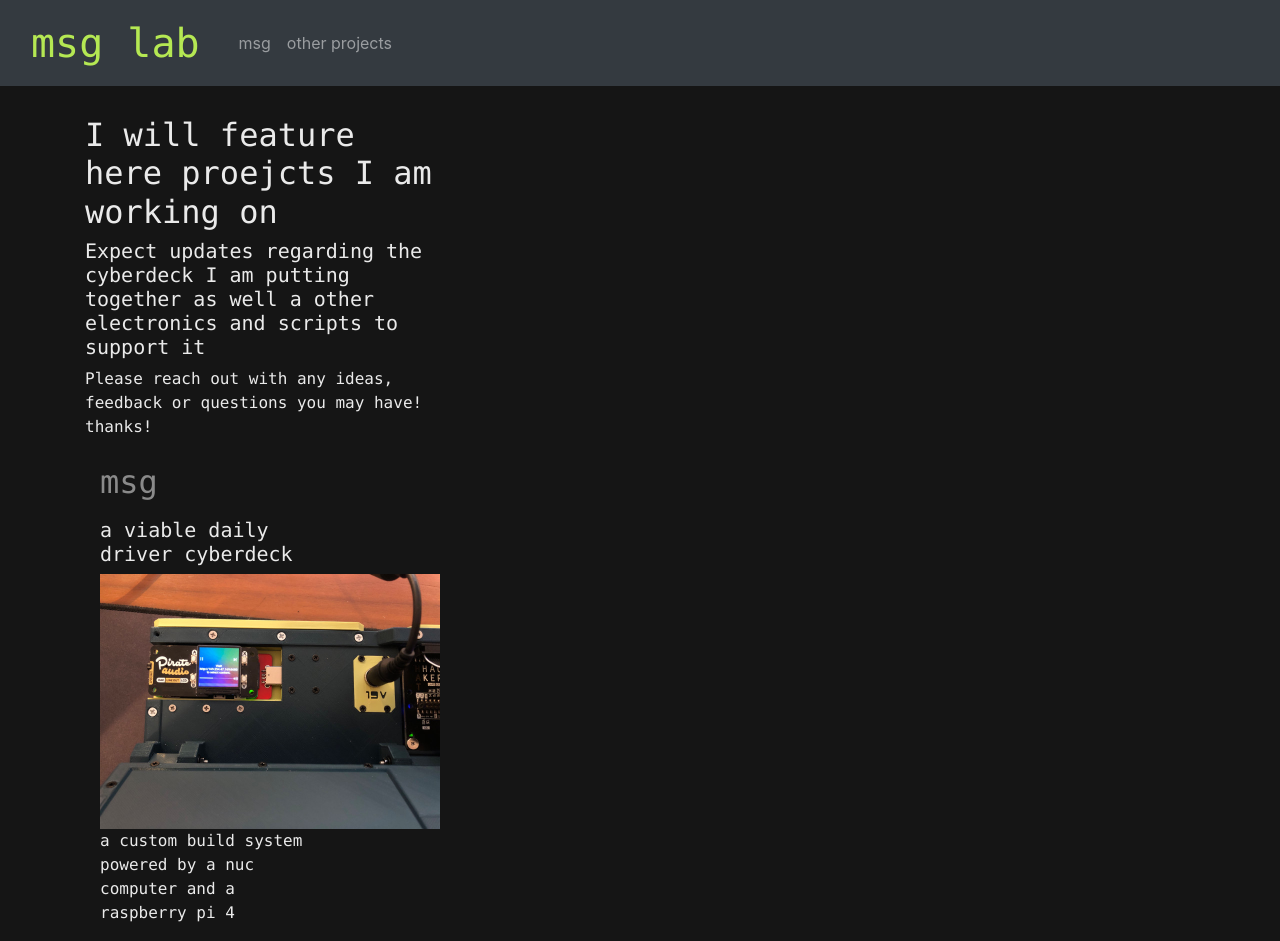
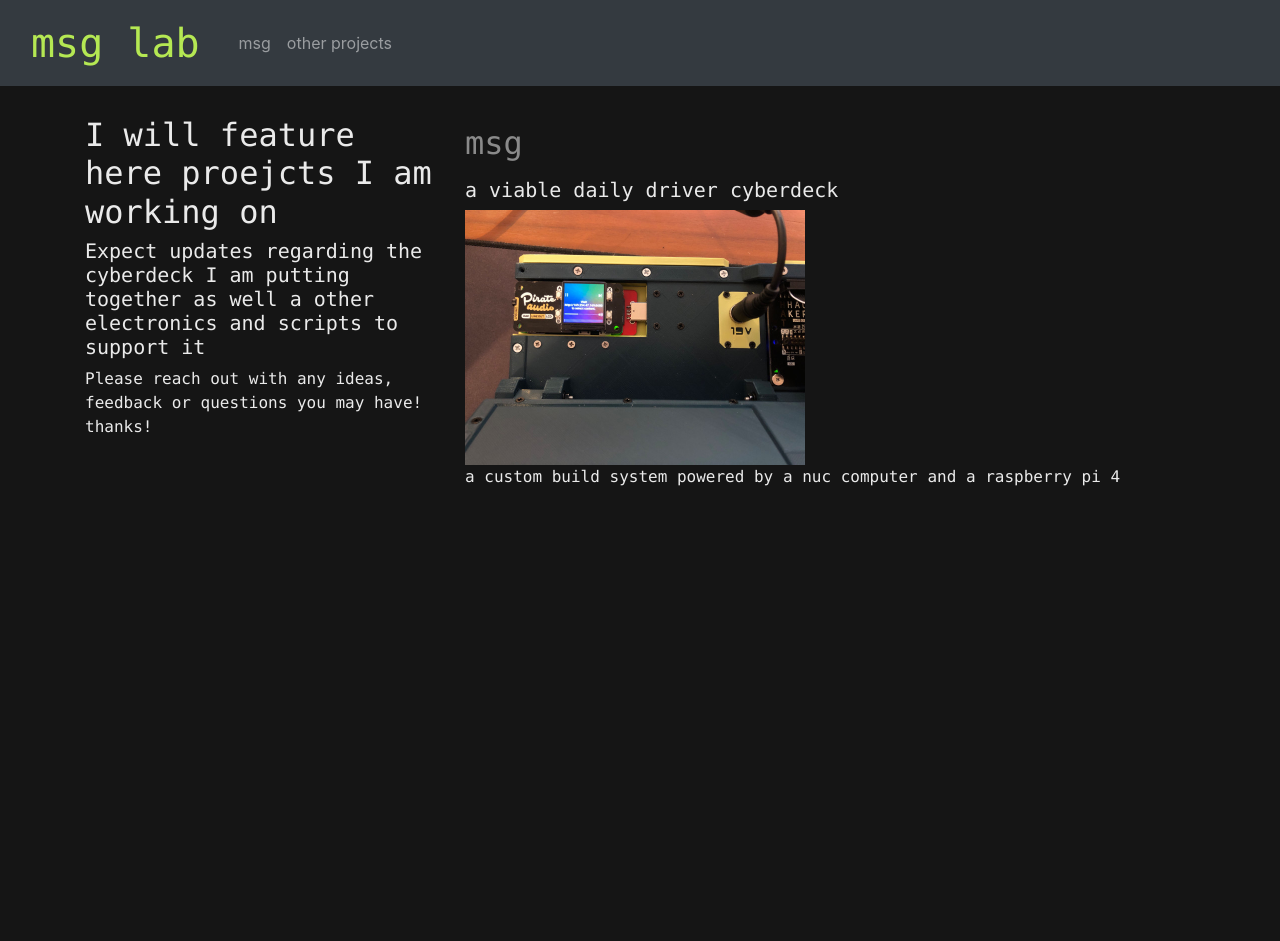
Before and after one commit to msglab/msglab, a Jekyll site: the page index.html, which Jekyll copies as it is, in a window 1280 px wide. Built offline with Jekyll 4.4.1, drawn with Linux system fonts in a browser that asks for light colours; after the commit the page ends 900 px from its top, so only the background shows below that.

Commit message:
Update index.html

```diff
--- a/index.html
+++ b/index.html
@@ -88,8 +88,8 @@
           </li>
         </ul>
         <hr class="d-sm-none">
-      </div>
- -->      <div class="col-sm-8">
+ -->        </div>
+    <div class="col-sm-8">
         <h2><a href="/html/msg.html" class="nav-link">msg</a></h2>
         <h5>a viable daily driver cyberdeck</h5>
           <div class="main-page-image">
```
